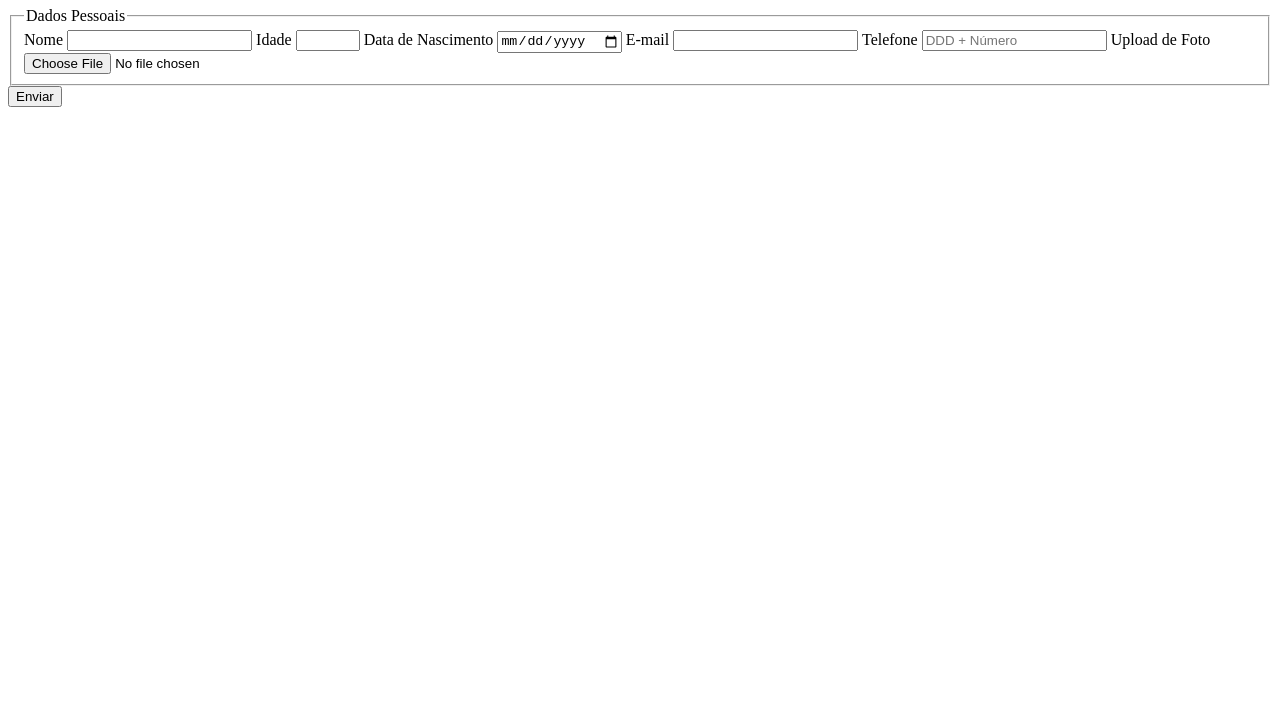
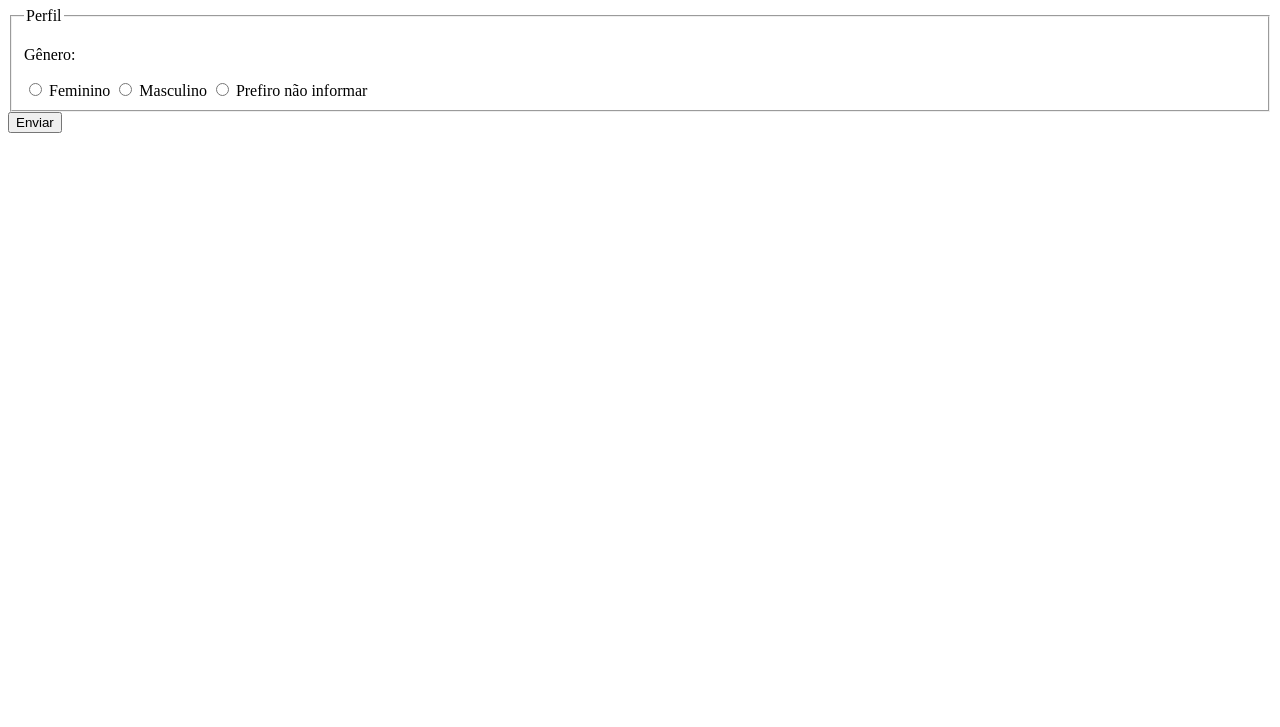
Before and after one commit to julianaoliveiratech/culturama-research-alura-course, a plain HTML site: page index.html in a window 1280 px wide. Shown: the part 73-800 px from the top of the page. Drawn offline with Linux system fonts and the light colour scheme.

Commit message:
Add gender options

```diff
--- a/index.html
+++ b/index.html
@@ -11,8 +11,8 @@
     </header>
     <section>
       <form action="" method="get">
-        <fieldset>
-          <!-- Personal Data -->
+        <!-- <fieldset>
+          Personal Data
           <legend>Dados Pessoais</legend>
           <label for="userName">Nome</label>
           <input type="text" name="userName" required />
@@ -36,8 +36,20 @@
 
           <label for="userImage">Upload de Foto</label>
           <input type="file" accept="image/*" name="userImage" />
+        </fieldset> -->
+
+        <fieldset>
+          <legend>Perfil</legend>
+          <p>Gênero:</p>
+          <input type="radio" name="userGender" value="Feminino" />
+          <label for="userGender">Feminino</label>
+
+          <input type="radio" name="userGender" value="Masculino" />
+          <label for="userGender">Masculino</label>
+
+          <input type="radio" name="userGender" value="notInformed" />
+          <label for="userGender">Prefiro não informar</label>
         </fieldset>
-
         <button type="submit">Enviar</button>
       </form>
     </section>
```
